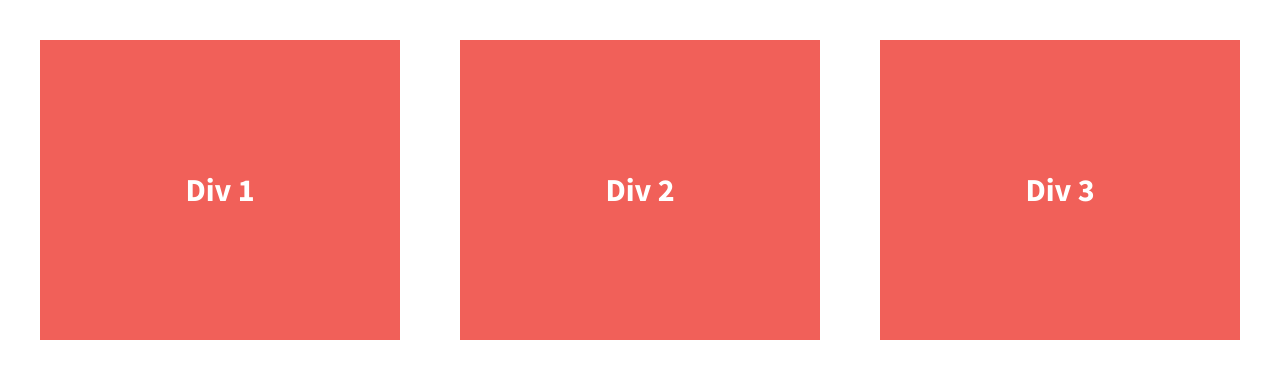
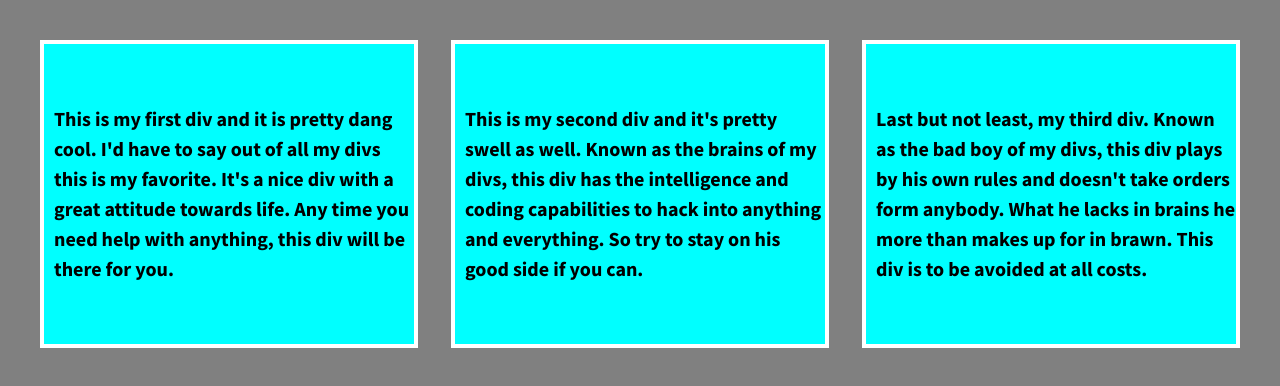
Before and after one commit to AntReyn12/divs-flexbox-starter, a plain HTML site: page index.html in a window 1280 px wide. Drawn offline with nearby package versions, Linux system fonts and the light colour scheme.

Commit message:
added content to the divs, along with borders and colors

```diff
--- a/css/main.css
+++ b/css/main.css
@@ -97,7 +97,7 @@ textarea {
 
 
 html {
-  background-color: #fff;
+  background-color: grey;
   height: 100%;
 }
 
@@ -106,6 +106,10 @@ body {
   padding: 2em;
   font-size: 1.25em;
   height: 100%;
+}
+
+p {
+    font-family: 'Source Sans Pro', sans-serif;
 }
 
 .wrapper {
@@ -117,15 +121,17 @@ body {
 
 .div-1, .div-2, .div-3 {
   /*give the divs a width of 30%, add display:flex, set justify-content and align-items to center*/
-  color: #fff;
+  color: black;
   line-height: 1.5em;
-  font-size: 1.6em;
-  background-color: #f16059;
+  font-size: 1em;
+  background-color: cyan;
   height: 300px;
   display: flex;
   width: 30%;
   justify-content: center;
   align-items: center;
+  border: .2em solid white;
+  padding-left: .5em;
 }
 
 
--- a/index.html
+++ b/index.html
@@ -23,13 +23,13 @@
 
         <section class="wrapper">
             <div class="div-1">
-                Div 1
+                <p>This is my first div and it is pretty dang cool. I'd have to say out of all my divs this is my favorite. It's a nice div with a great attitude towards life. Any time you need help with anything, this div will be there for you.</p>
             </div>
             <div class="div-2">
-                Div 2
+                <p>This is my second div and it's pretty swell as well. Known as the brains of my divs, this div has the intelligence and coding capabilities to hack into anything and everything. So try to stay on his good side if you can.</p>
             </div>
             <div class="div-3">
-                Div 3
+                <p>Last but not least, my third div. Known as the bad boy of my divs, this div plays by his own rules and doesn't take orders form anybody. What he lacks in brains he more than makes up for in brawn. This div is to be avoided at all costs. </p>
             </div>
         </section>
 
```
